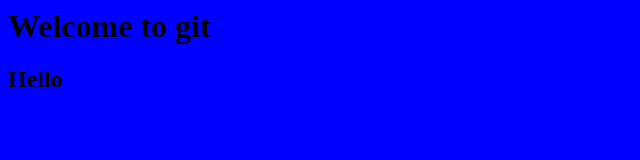
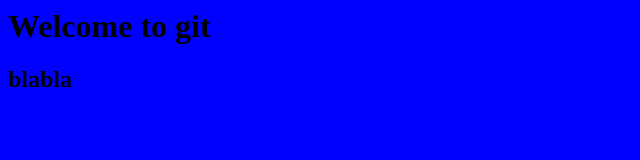
Before and after one commit to tiagoenes/hello, a plain HTML site: page index.html in a window 1280 px wide. Shown: the full height of the page, 0-640 px from the left. Drawn offline with Linux system fonts and the light colour scheme.

Commit message:
blabla blue

```diff
--- a/index.html
+++ b/index.html
@@ -6,6 +6,6 @@
 </head>
 <body style="background-color: blue;">
 	<h1>Welcome to git</h1>
-	<h2>Hello</h2>
+	<h2>blabla</h2>
 </body>
 </html>
```
